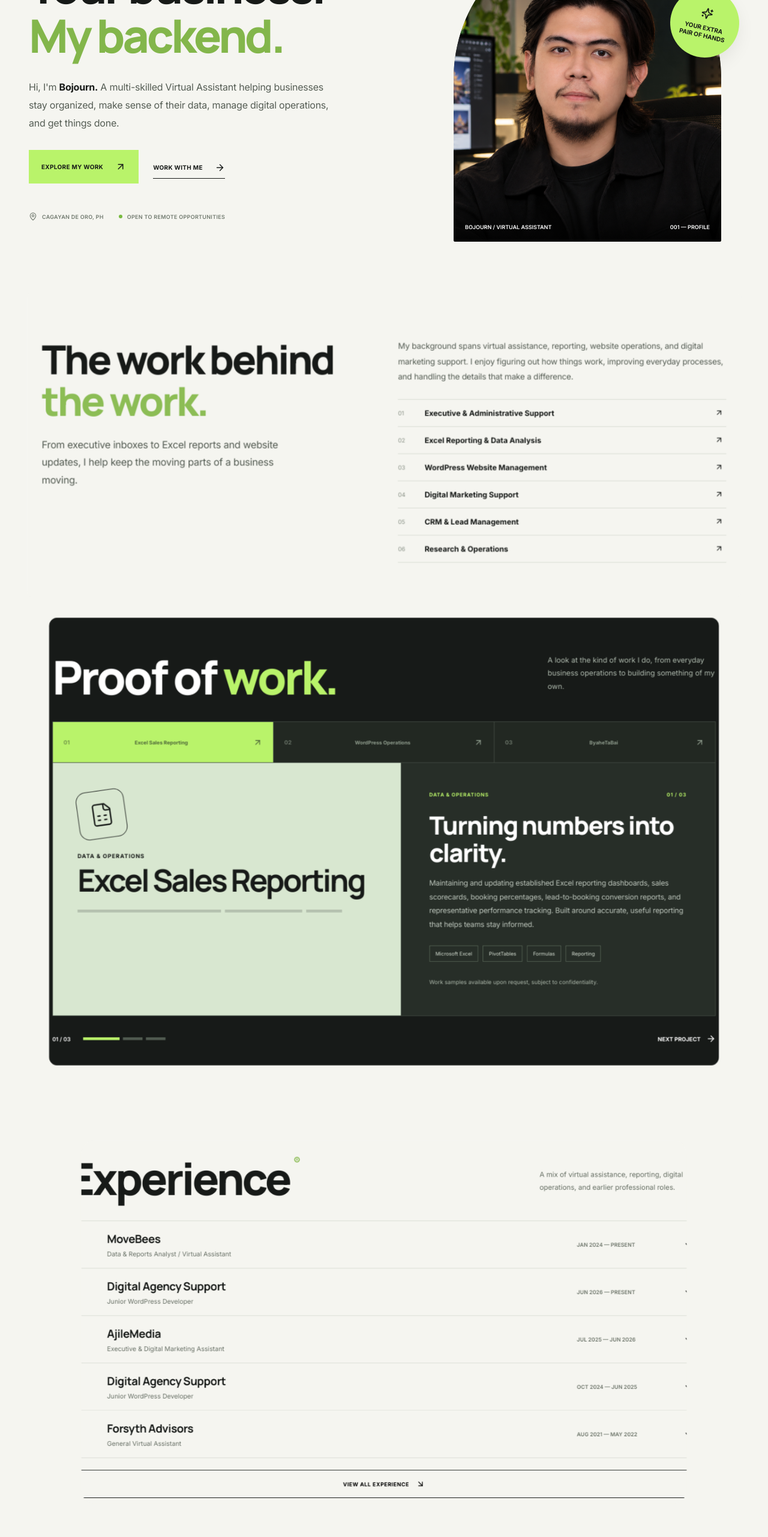
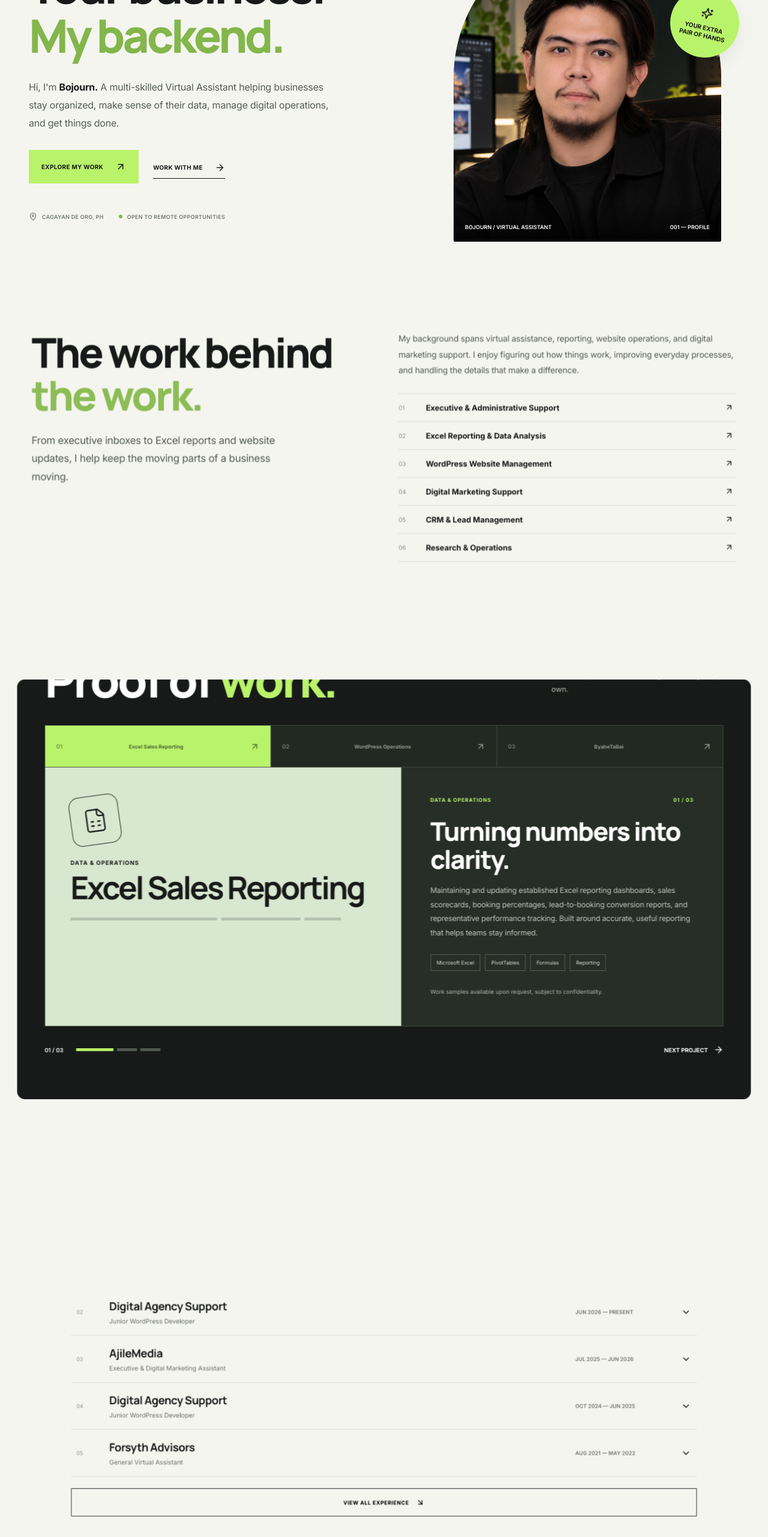
Before and after one commit to bojojojow/bojourn-portfolio, a Next.js app: page / in a window 1280 px wide. Shown: the part 234-2797 px from the top of the page at 60% size. Built offline with nearby package versions, Linux system fonts and the light colour scheme.

Commit message:
Update page.tsx

```diff
--- a/app/page.tsx
+++ b/app/page.tsx
@@ -157,32 +157,29 @@ export default function Home() {
   const experienceRef = useRef<HTMLElement>(null);
   const contactRef = useRef<HTMLElement>(null);
 
-  // Each section unfolds as its top crosses the viewport.
-  const aboutScroll = useScroll({ target: aboutRef, offset: ["start end", "start start"] });
-  const workScroll = useScroll({ target: workRef, offset: ["start end", "start start"] });
-  const experienceScroll = useScroll({ target: experienceRef, offset: ["start end", "start start"] });
-  const contactScroll = useScroll({ target: contactRef, offset: ["start end", "start start"] });
-  const aboutScale = useTransform(aboutScroll.scrollYProgress, [0, 1], [0.83, 1]);
-  const workScale = useTransform(workScroll.scrollYProgress, [0, 1], [0.82, 1]);
-  const experienceScale = useTransform(experienceScroll.scrollYProgress, [0, 1], [0.82, 1]);
-  const contactScale = useTransform(contactScroll.scrollYProgress, [0, 1], [0.82, 1]);
-  const aboutClip = useTransform(aboutScroll.scrollYProgress, [0, 1], ["inset(10% 8% round 36px)", "inset(0% 0% round 0px)"]);
-  const workClip = useTransform(workScroll.scrollYProgress, [0, 1], ["inset(12% 9% round 40px)", "inset(0% 0% round 0px)"]);
-  const experienceClip = useTransform(experienceScroll.scrollYProgress, [0, 1], ["inset(12% 9% round 40px)", "inset(0% 0% round 0px)"]);
-  const contactClip = useTransform(contactScroll.scrollYProgress, [0, 1], ["inset(12% 9% round 40px)", "inset(0% 0% round 0px)"]);
-  const aboutY = useTransform(aboutScroll.scrollYProgress, [0, 1], [110, 0]);
-  const workY = useTransform(workScroll.scrollYProgress, [0, 1], [130, 0]);
-  const experienceY = useTransform(experienceScroll.scrollYProgress, [0, 1], [130, 0]);
-  const contactY = useTransform(contactScroll.scrollYProgress, [0, 1], [130, 0]);
-  const { scrollYProgress: heroProgress } = useScroll({
-    target: heroRef,
-    offset: ["start start", "end start"],
-  });
-  const heroTextY = useTransform(heroProgress, [0, 1], [0, -165]);
-  const heroTextOpacity = useTransform(heroProgress, [0, 0.85], [1, 0.12]);
-  const heroPhotoY = useTransform(heroProgress, [0, 1], [0, -90]);
-  const heroPhotoScale = useTransform(heroProgress, [0, 1], [1, 0.78]);
-  const heroPhotoRotate = useTransform(heroProgress, [0, 1], [0, -6]);
+  // Full-screen, reversible scene transitions: each new scene wipes over the previous.
+  const aboutScroll = useScroll({ target: aboutRef, offset: ["start end", "start 18%"] });
+  const workScroll = useScroll({ target: workRef, offset: ["start end", "start 18%"] });
+  const experienceScroll = useScroll({ target: experienceRef, offset: ["start end", "start 18%"] });
+  const contactScroll = useScroll({ target: contactRef, offset: ["start end", "start 18%"] });
+  const aboutScale = useTransform(aboutScroll.scrollYProgress, [0, 0.7, 1], [0.76, 0.94, 1]);
+  const workScale = useTransform(workScroll.scrollYProgress, [0, 0.7, 1], [0.76, 0.94, 1]);
+  const experienceScale = useTransform(experienceScroll.scrollYProgress, [0, 0.7, 1], [0.76, 0.94, 1]);
+  const contactScale = useTransform(contactScroll.scrollYProgress, [0, 0.7, 1], [0.76, 0.94, 1]);
+  const aboutClip = useTransform(aboutScroll.scrollYProgress, [0, 0.35, 1], ["inset(100% 0% 0% 0% round 48px)", "inset(48% 0% 0% 0% round 40px)", "inset(0% 0% 0% 0% round 0px)"]);
+  const workClip = useTransform(workScroll.scrollYProgress, [0, 0.35, 1], ["inset(100% 0% 0% 0% round 48px)", "inset(48% 0% 0% 0% round 40px)", "inset(0% 0% 0% 0% round 0px)"]);
+  const experienceClip = useTransform(experienceScroll.scrollYProgress, [0, 0.35, 1], ["inset(100% 0% 0% 0% round 48px)", "inset(48% 0% 0% 0% round 40px)", "inset(0% 0% 0% 0% round 0px)"]);
+  const contactClip = useTransform(contactScroll.scrollYProgress, [0, 0.35, 1], ["inset(100% 0% 0% 0% round 48px)", "inset(48% 0% 0% 0% round 40px)", "inset(0% 0% 0% 0% round 0px)"]);
+  const aboutY = useTransform(aboutScroll.scrollYProgress, [0, 1], [220, 0]);
+  const workY = useTransform(workScroll.scrollYProgress, [0, 1], [220, 0]);
+  const experienceY = useTransform(experienceScroll.scrollYProgress, [0, 1], [220, 0]);
+  const contactY = useTransform(contactScroll.scrollYProgress, [0, 1], [220, 0]);
+  const { scrollYProgress: heroProgress } = useScroll({ target: heroRef, offset: ["start start", "end start"] });
+  const heroTextY = useTransform(heroProgress, [0, 1], [0, -260]);
+  const heroTextOpacity = useTransform(heroProgress, [0, 0.65], [1, 0]);
+  const heroPhotoY = useTransform(heroProgress, [0, 1], [0, -180]);
+  const heroPhotoScale = useTransform(heroProgress, [0, 1], [1, 1.45]);
+  const heroPhotoRotate = useTransform(heroProgress, [0, 1], [0, -14]);
   const goToTop = (event: React.MouseEvent<HTMLAnchorElement>) => {
     event.preventDefault();
     window.history.replaceState(null, "", window.location.pathname + window.location.search);
```
